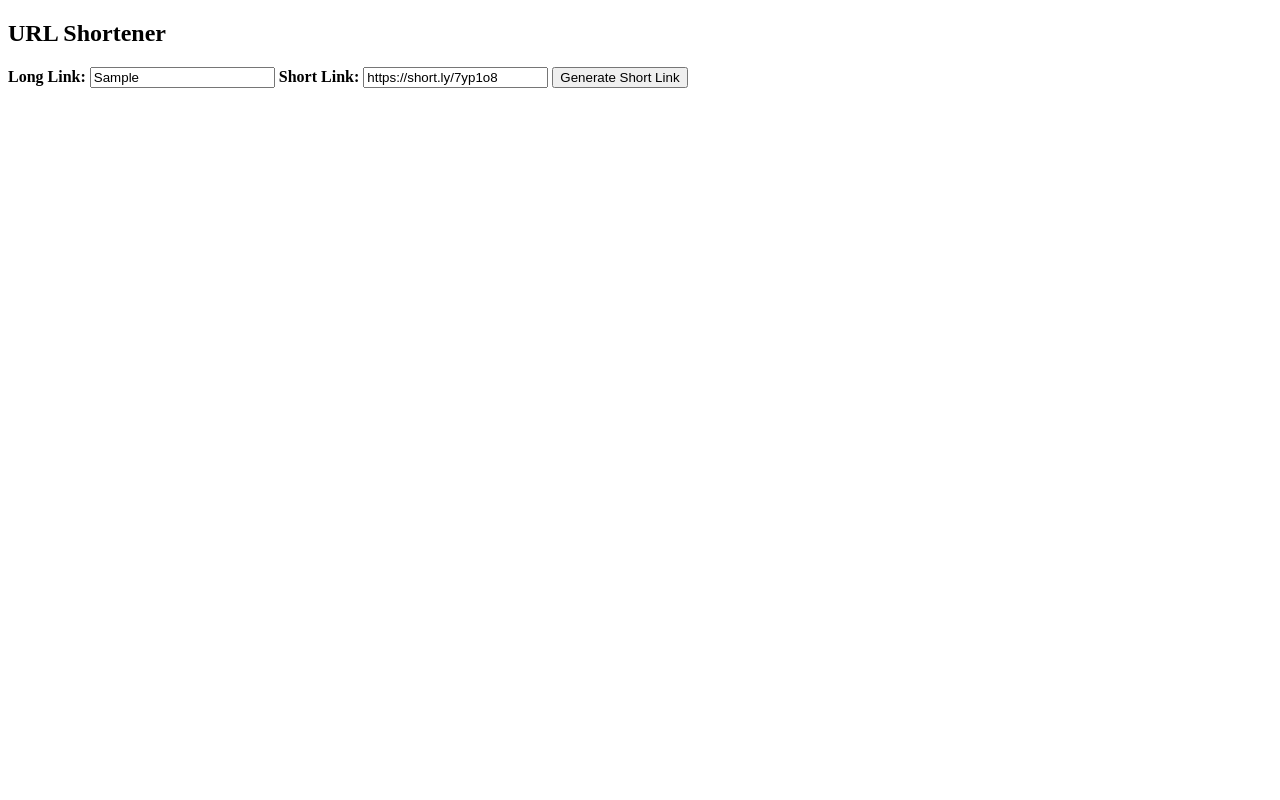
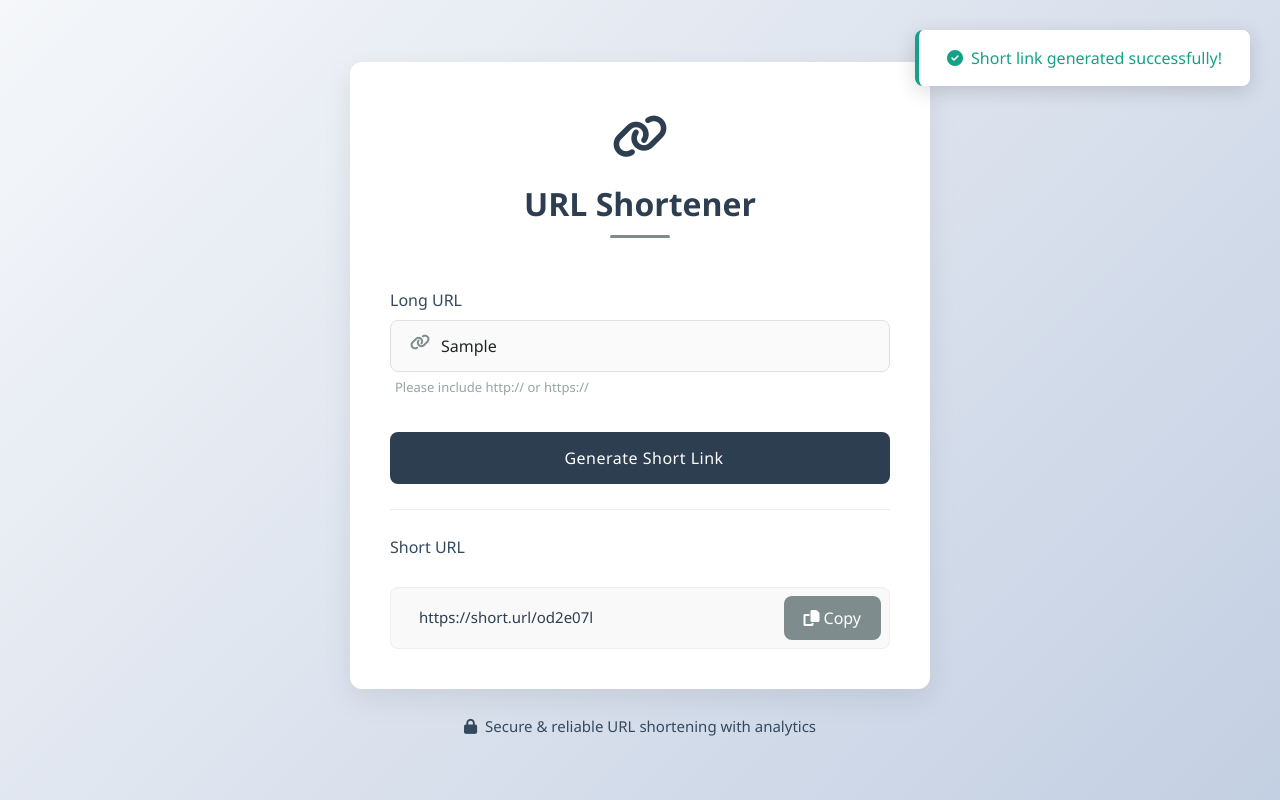
Before and after one commit to navyasreeannem/URLShortnerService, a plain HTML site: page frontend/index.html in a window 1280 px wide. Both pictures are taken after typing "Sample" into the empty fields and a click on the button "Generate Short Link". Drawn offline with nearby package versions, Linux system fonts and the light colour scheme; files that its build step writes are made by us from their sources; files whose address does not match are found by name.

Commit message:
Explain what you changed (e.g., fix header text)

```diff
--- a/frontend/index.html
+++ b/frontend/index.html
@@ -2,19 +2,56 @@
 <html lang="en">
 <head>
   <meta charset="UTF-8">
-  <title>Dynamic URL Shortener</title>
-  <link rel="stylesheet" href="style.css">
+  <meta name="viewport" content="width=device-width, initial-scale=1.0">
+  <title>Elegant URL Shortener</title>
+  <link href="https://cdn.jsdelivr.net/npm/bootstrap@5.3.0/dist/css/bootstrap.min.css" rel="stylesheet">
+  <link rel="stylesheet" href="https://cdnjs.cloudflare.com/ajax/libs/font-awesome/6.4.0/css/all.min.css">
+  <link rel="stylesheet" href="styles.css">
 </head>
 <body>
-  <div id="shortener-container">
-    <h2>URL Shortener</h2>
-    <label for="long-link"><b>Long Link:</b></label>
-    <input type="text" id="long-link" placeholder="Enter long URL here">
-    <label for="short-link"><b>Short Link:</b></label>
-    <input type="text" id="short-link" placeholder="Short URL will appear here" readonly>
-    <button onclick="generateShortLink()">Generate Short Link</button>
+  <div class="container-wrapper">
+    <div class="card">
+      <div class="logo">
+        <div class="logo-icon">
+          <i class="fas fa-link"></i>
+        </div>
+        <h2 class="app-title"> URL Shortener</h2>
+      </div>
+
+      <div class="mb-4">
+        <label for="long-link" class="form-label">Long URL</label>
+        <div class="position-relative">
+          <i class="fas fa-link input-icon"></i>
+          <input type="text" id="long-link" class="form-control" placeholder="Paste your long URL here">
+        </div>
+        <div class="input-hint">Please include http:// or https://</div>
+      </div>
+
+      <button id="generate-btn" class="btn btn-generate">
+        <i class="fas fa-sparkle me-2"></i>Generate Short Link
+      </button>
+
+      <div class="divider"></div>
+
+      <div>
+        <label for="short-link" class="form-label">Short URL</label>
+        <div class="shortened-url-container" id="result-container">
+          <input type="text" id="short-link" class="short-url-input" placeholder="Short URL will appear here" readonly>
+          <button id="copy-btn" class="btn btn-copy">
+            <i class="fas fa-copy me-1"></i>Copy
+          </button>
+        </div>
+      </div>
+    </div>
+
+    <p class="feature-text">
+      <i class="fas fa-lock me-2"></i>Secure & reliable URL shortening with analytics
+    </p>
   </div>
-  <div id="popup-message">Short link is generated!</div>
+
+  <div id="popup-message">
+    <i class="fas fa-check-circle me-2"></i>Short link copied to clipboard!
+  </div>
 
   <script src="script.js"></script>
 </body>
--- a/frontend/js/script.js
+++ /dev/null
@@ -1,20 +0,0 @@
-function generateShortLink() {
-  let longLink = document.getElementById('long-link').value;
-  if (longLink.trim() === '') {
-    alert('Please enter a long link.');
-    return;
-  }
-
-  // Mock short link generation (random 6-character string)
-  let shortLink = 'https://short.ly/' + Math.random().toString(36).substr(2, 6);
-  document.getElementById('short-link').value = shortLink;
-  showPopup();
-}
-
-function showPopup() {
-  let popup = document.getElementById('popup-message');
-  popup.style.display = 'block';
-  setTimeout(() => {
-    popup.style.display = 'none';
-  }, 2000); // Hide popup after 2 seconds
-}
--- /dev/null
+++ b/frontend/script.js
@@ -0,0 +1,79 @@
+// Wait for DOM to be fully loaded
+document.addEventListener('DOMContentLoaded', function() {
+  // Initialize event listeners
+  document.getElementById('generate-btn').addEventListener('click', generateShortLink);
+  document.getElementById('copy-btn').addEventListener('click', copyToClipboard);
+
+  // Allow generating short link with Enter key
+  document.getElementById('long-link').addEventListener('keypress', function(e) {
+    if (e.key === 'Enter') {
+      generateShortLink();
+    }
+  });
+});
+
+function generateShortLink() {
+  const longLink = document.getElementById('long-link').value;
+
+  // Basic validation
+  if (!longLink) {
+    showPopup('Please enter a URL', 'error');
+    return;
+  }
+
+  // Check if URL has http/https prefix
+  let validUrl = longLink;
+  if (!longLink.startsWith('http://') && !longLink.startsWith('https://')) {
+    validUrl = 'https://' + longLink;
+  }
+
+  // Simple hash function for demo purposes
+  const hash = Math.random().toString(36).substring(2, 9);
+  const shortUrl = `https://short.url/${hash}`;
+
+  // Display the short URL
+  document.getElementById('short-link').value = shortUrl;
+
+  // Show success message
+  showPopup('Short link generated successfully!');
+}
+
+function copyToClipboard() {
+  const shortLinkInput = document.getElementById('short-link');
+
+  if (!shortLinkInput.value) {
+    showPopup('Please generate a short link first', 'error');
+    return;
+  }
+
+  shortLinkInput.select();
+  shortLinkInput.setSelectionRange(0, 99999); // For mobile devices
+
+  navigator.clipboard.writeText(shortLinkInput.value)
+    .then(() => {
+      showPopup('Short link copied to clipboard!');
+    })
+    .catch(err => {
+      showPopup('Failed to copy. Please try again.', 'error');
+      console.error('Failed to copy: ', err);
+    });
+}
+
+function showPopup(message, type = 'success') {
+  const popup = document.getElementById('popup-message');
+
+  // Change style based on type
+  if (type === 'error') {
+    popup.classList.add('error');
+    popup.innerHTML = `<i class="fas fa-exclamation-circle me-2"></i>${message}`;
+  } else {
+    popup.classList.remove('error');
+    popup.innerHTML = `<i class="fas fa-check-circle me-2"></i>${message}`;
+  }
+
+  popup.classList.add('show');
+
+  setTimeout(() => {
+    popup.classList.remove('show');
+  }, 3000);
+}
--- /dev/null
+++ b/frontend/styles.css
@@ -0,0 +1,214 @@
+:root {
+  --primary-color: #2c3e50;
+  --secondary-color: #34495e;
+  --accent-color: #7f8c8d;
+  --text-color: #2c3e50;
+  --light-color: #ecf0f1;
+  --success-color: #16a085;
+  --error-color: #e74c3c;
+  --border-radius: 8px;
+}
+
+body {
+  min-height: 100vh;
+  background: linear-gradient(135deg, #f5f7fa 0%, #c3cfe2 100%);
+  font-family: 'Segoe UI', Tahoma, Geneva, Verdana, sans-serif;
+  display: flex;
+  align-items: center;
+  justify-content: center;
+  padding: 20px;
+  margin: 0;
+  color: var(--text-color);
+}
+
+.container-wrapper {
+  width: 100%;
+  max-width: 580px;
+}
+
+.card {
+  background: white;
+  border-radius: 12px;
+  box-shadow: 0 10px 30px rgba(0, 0, 0, 0.08);
+  padding: 40px;
+  margin-bottom: 25px;
+  border: none;
+  transition: transform 0.3s ease;
+}
+
+.card:hover {
+  transform: translateY(-5px);
+  box-shadow: 0 15px 35px rgba(0, 0, 0, 0.12);
+}
+
+.app-title {
+  text-align: center;
+  margin-bottom: 30px;
+  font-weight: 600;
+  color: var(--primary-color);
+  position: relative;
+  padding-bottom: 15px;
+}
+
+.app-title:after {
+  content: '';
+  position: absolute;
+  bottom: 0;
+  left: 50%;
+  transform: translateX(-50%);
+  width: 60px;
+  height: 3px;
+  background: var(--accent-color);
+  border-radius: 3px;
+}
+
+.input-icon {
+  position: absolute;
+  left: 20px;
+  top: 14px;
+  color: var(--accent-color);
+}
+
+.form-control {
+  padding-left: 50px;
+  border-radius: var(--border-radius);
+  border: 1px solid #e0e0e0;
+  background: #fafafa;
+  height: 52px;
+  transition: all 0.3s;
+}
+
+.form-control:focus {
+  box-shadow: 0 0 0 3px rgba(127, 140, 141, 0.2);
+  border-color: var(--accent-color);
+  background: white;
+}
+
+.input-group {
+  margin-bottom: 25px;
+}
+
+label {
+  font-weight: 500;
+  margin-bottom: 8px;
+  color: var(--secondary-color);
+}
+
+.btn-generate {
+  background: var(--primary-color);
+  color: white;
+  border: none;
+  border-radius: var(--border-radius);
+  padding: 14px 30px;
+  font-weight: 500;
+  width: 100%;
+  margin-top: 10px;
+  transition: all 0.3s ease;
+  letter-spacing: 0.5px;
+}
+
+.btn-generate:hover {
+  background: var(--secondary-color);
+  transform: translateY(-2px);
+}
+
+.btn-generate:active {
+  transform: translateY(0);
+}
+
+.btn-copy {
+  background: var(--accent-color);
+  color: white;
+  border: none;
+  border-radius: var(--border-radius);
+  padding: 10px 20px;
+  font-weight: 500;
+  transition: all 0.3s ease;
+}
+
+.btn-copy:hover {
+  background: #6c7a7b;
+  transform: scale(1.03);
+}
+
+#popup-message {
+  position: fixed;
+  top: 30px;
+  right: 30px;
+  background: white;
+  color: var(--success-color);
+  padding: 16px 28px;
+  border-radius: var(--border-radius);
+  box-shadow: 0 5px 20px rgba(0, 0, 0, 0.15);
+  font-weight: 500;
+  z-index: 1000;
+  opacity: 0;
+  transform: translateY(-20px);
+  transition: all 0.4s ease;
+  border-left: 4px solid var(--success-color);
+}
+
+#popup-message.show {
+  opacity: 1;
+  transform: translateY(0);
+}
+
+#popup-message.error {
+  border-left-color: var(--error-color);
+  color: var(--error-color);
+}
+
+.shortened-url-container {
+  display: flex;
+  align-items: center;
+  background: #f9f9f9;
+  border-radius: var(--border-radius);
+  padding: 8px;
+  margin-top: 20px;
+  border: 1px solid #eee;
+}
+
+.short-url-input {
+  border: none;
+  background: transparent;
+  flex-grow: 1;
+  padding: 10px 20px;
+  color: var(--text-color);
+  font-size: 15px;
+}
+
+.short-url-input:focus {
+  outline: none;
+}
+
+.logo {
+  text-align: center;
+  margin-bottom: 20px;
+}
+
+.logo-icon {
+  font-size: 2.8rem;
+  color: var(--primary-color);
+  margin-bottom: 15px;
+}
+
+.feature-text {
+  text-align: center;
+  color: var(--secondary-color);
+  font-size: 15px;
+  margin-bottom: 0;
+  line-height: 1.6;
+}
+
+.divider {
+  height: 1px;
+  background: #eee;
+  margin: 25px 0;
+}
+
+.input-hint {
+  font-size: 13px;
+  color: #95a5a6;
+  margin-top: 6px;
+  margin-left: 5px;
+}
```
Also changed, not shown: frontend/css/style.css (deleted).
